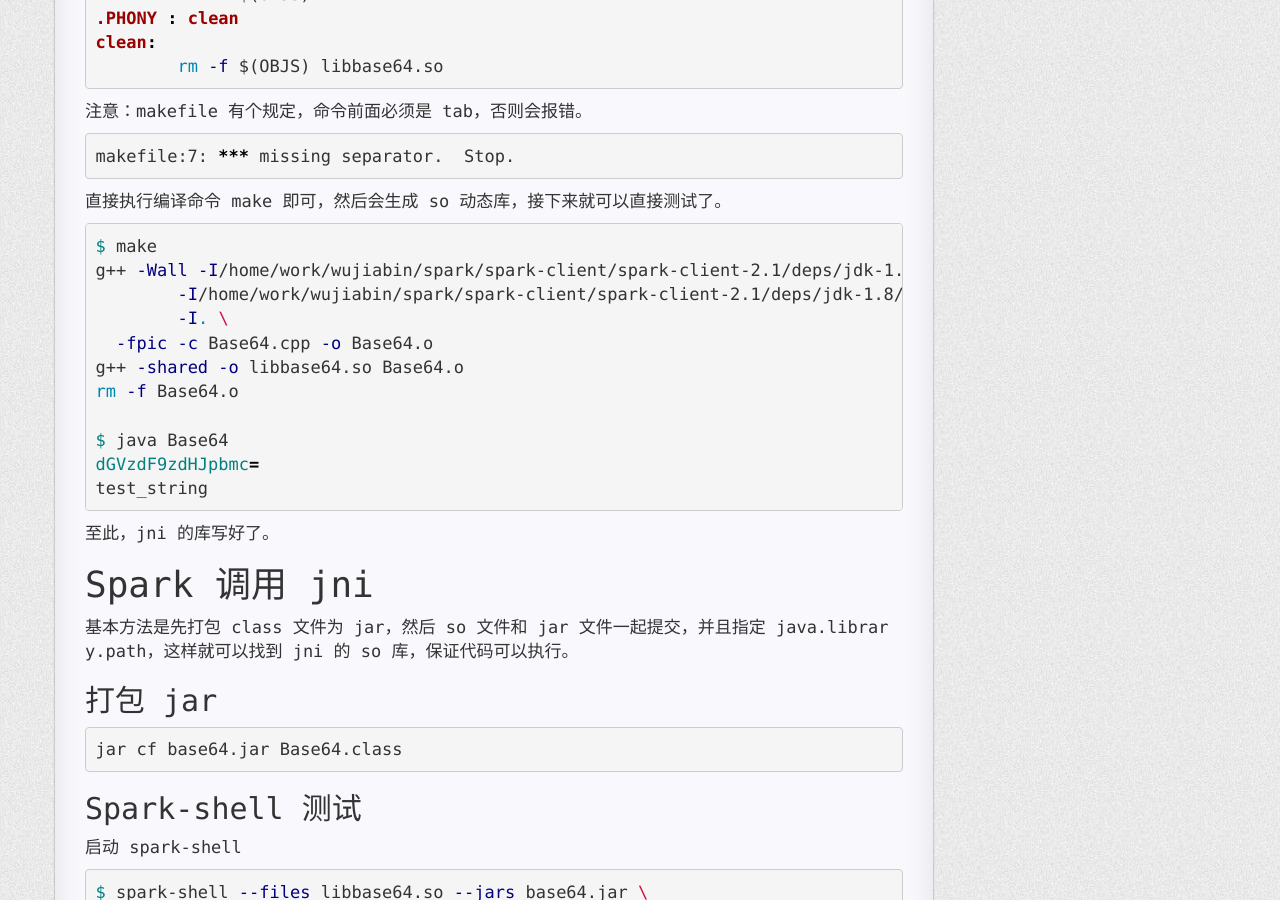
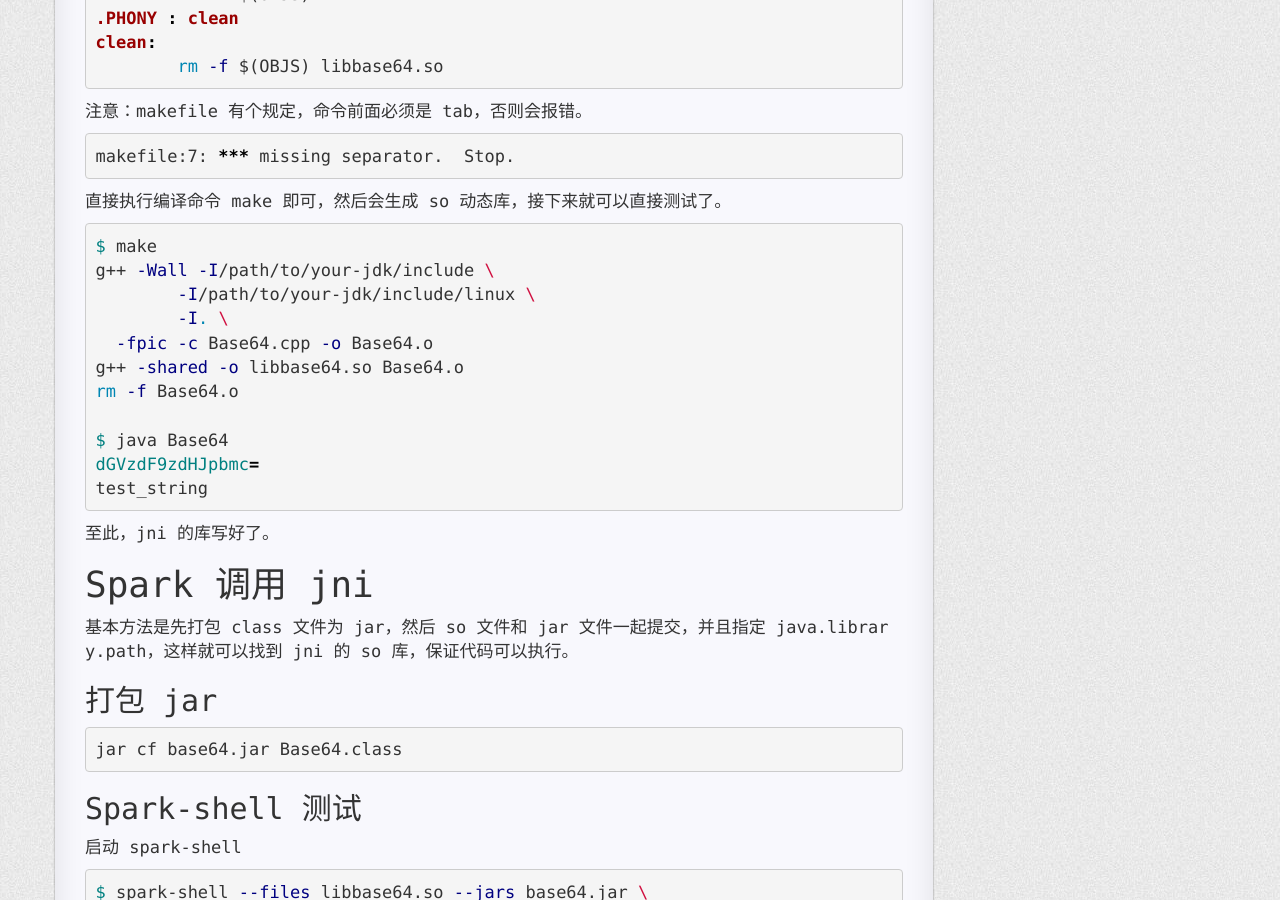
Before and after one commit to icejoywoo/icejoywoo.github.io, a Jekyll site: the page built from _posts/2018-07-25-spark-jni.md, in a window 1280 px wide and 900 px high, scrolled down 3903 px. Built offline with Jekyll 4.4.1, drawn with Linux system fonts in a browser that asks for light colours; comment, search, counter and statistics services are not loaded.

Commit message:
remove specific path

````diff
--- a/_posts/2018-07-25-spark-jni.md
+++ b/_posts/2018-07-25-spark-jni.md
@@ -182,8 +182,8 @@ makefile:7: *** missing separator.  Stop.
 
 ```bash
 $ make
-g++ -Wall -I/home/work/wujiabin/spark/spark-client/spark-client-2.1/deps/jdk-1.8/include \
-        -I/home/work/wujiabin/spark/spark-client/spark-client-2.1/deps/jdk-1.8/include/linux \
+g++ -Wall -I/path/to/your-jdk/include \
+        -I/path/to/your-jdk/include/linux \
         -I. \
   -fpic -c Base64.cpp -o Base64.o
 g++ -shared -o libbase64.so Base64.o
````
